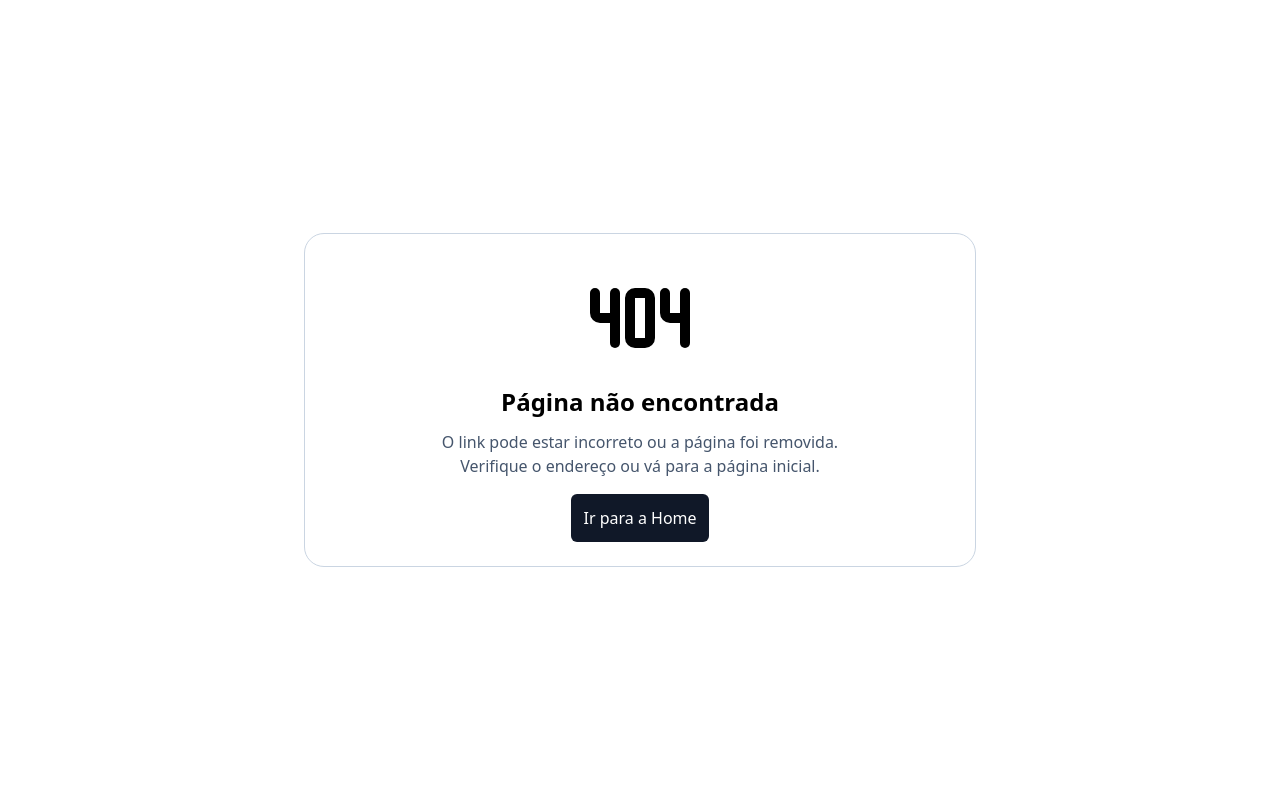
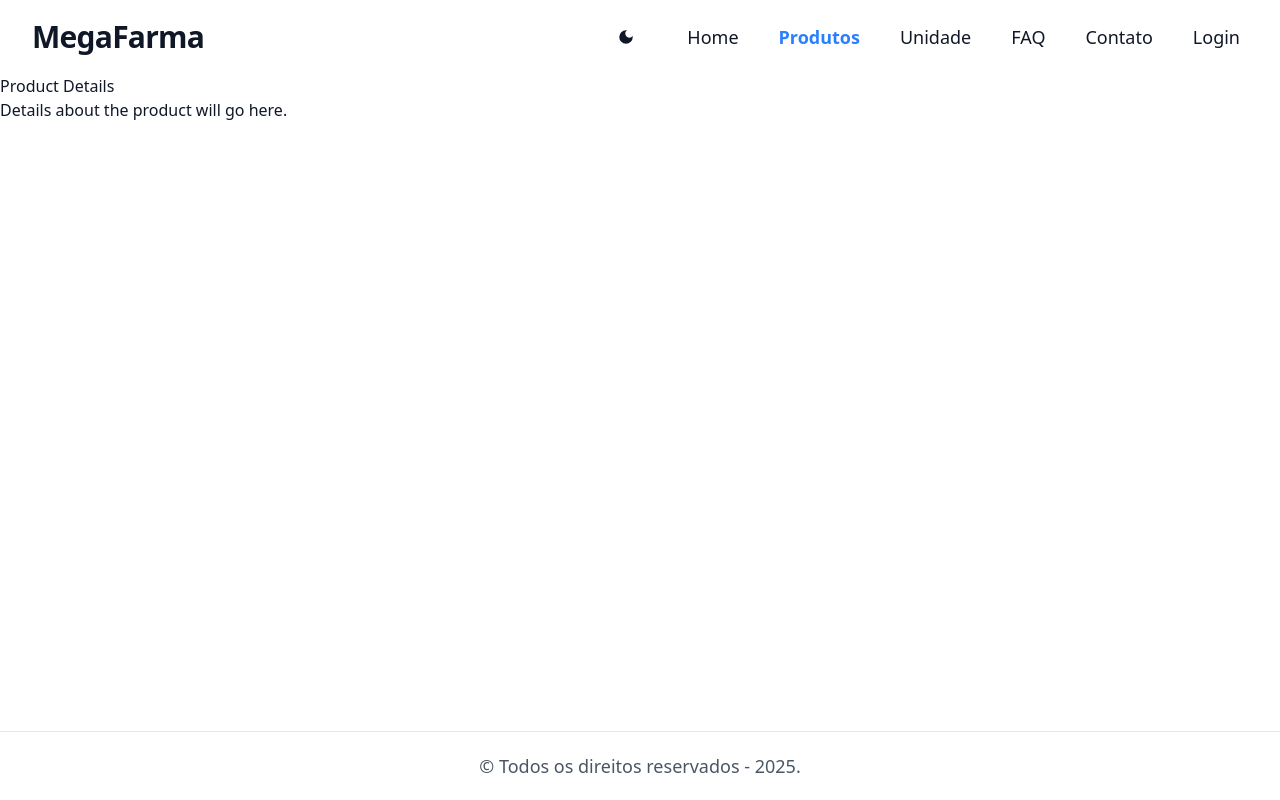
Before and after one commit to 1TDSPG-25/sistema-flow, a React (Vite) app: page /sistema-flow/produtos/1 in a window 1280 px wide. Built offline with nearby package versions, Linux system fonts and the light colour scheme; no server answers.

Commit message:
feat(produtos): Adicionado rota para pagina de detalhe de produto e componente basico.

```diff
--- a/src/main.tsx
+++ b/src/main.tsx
@@ -5,6 +5,7 @@ import App from './App.tsx'
 import Login from './routes/Login/index.tsx'
 import Cadastro from './routes/Cadastro/index.tsx'
 import Produtos from './routes/Produtos/index.tsx'
+import ProdutoDetail from './routes/ProdutosDetail/index.tsx'
 import { createBrowserRouter, RouterProvider } from 'react-router-dom'
 import Error404 from './routes/Error/index.tsx'
 import Contato from './routes/Contato/index.tsx'
@@ -21,6 +22,7 @@ const router = createBrowserRouter([{
     { path:"/login", element:<Login/> },
     { path:"/cadastro", element:<Cadastro/> },
     { path:"/produtos", element:<Produtos/> },
+    { path:"/produtos/:id", element:<ProdutoDetail/> },
     { path:"/contato", element:<Contato/> },
     { path:"/faq", element:<Faq/> },
     { path:"/unidade", element:<Unidade/> },
--- /dev/null
+++ b/src/routes/ProdutosDetail/index.tsx
@@ -0,0 +1,12 @@
+import React from 'react';
+
+const ProdutosDetail: React.FC = () => {
+    return (
+        <div>
+            <h1>Product Details</h1>
+            <p>Details about the product will go here.</p>
+        </div>
+    );
+};
+
+export default ProdutosDetail;
```
